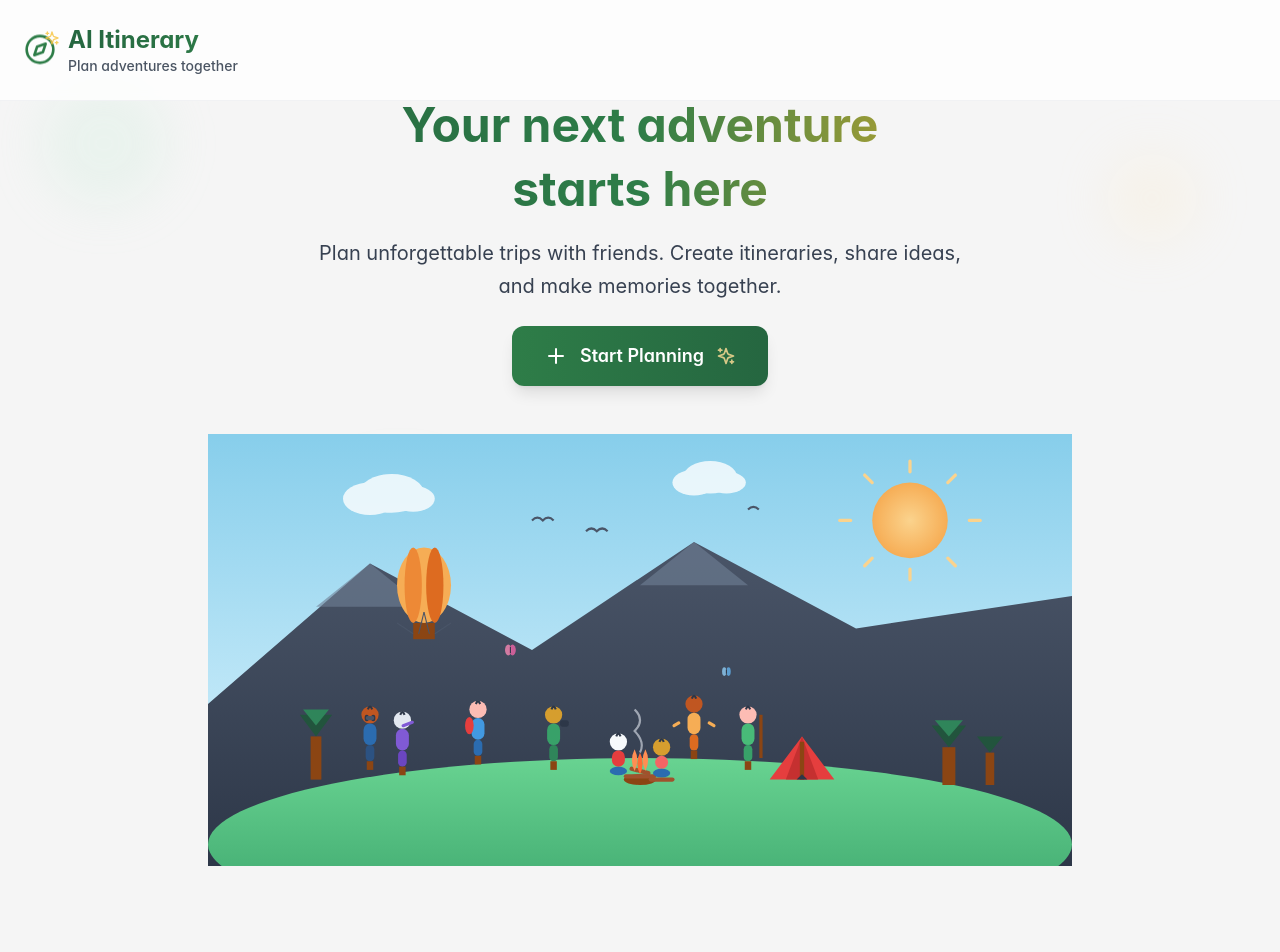
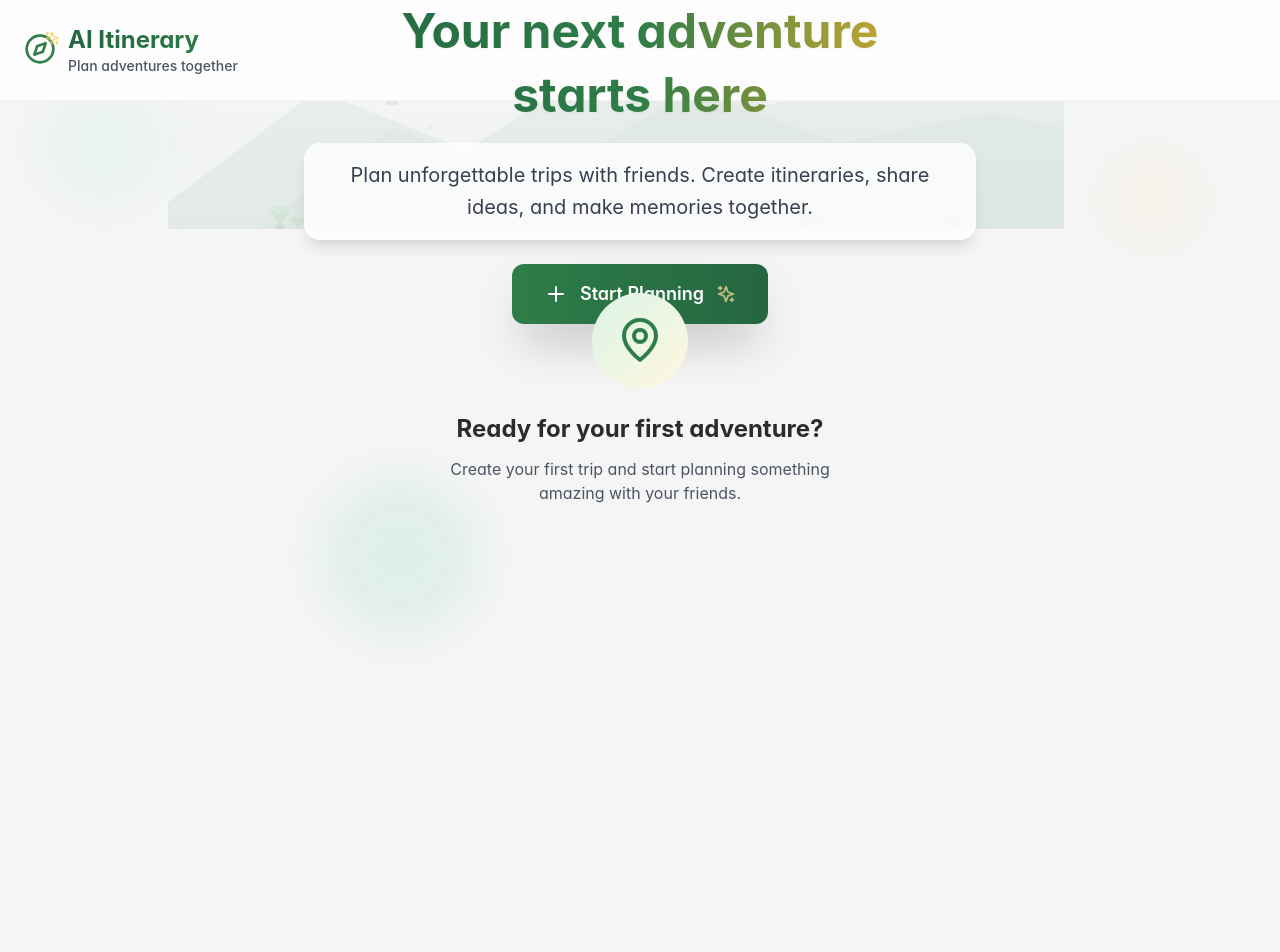
Before and after one commit to MimiLeinbach/Bolt-Hackathon, a React (Vite) app: page / in a window 1280 px wide. Shown: the top 952 px of the page. After the commit the page ends 800 px from the top, so only its background shows below. Built offline with nearby package versions, Linux system fonts and the light colour scheme.

Commit message:
Blended Homepage Background Illustration

```diff
--- a/src/components/shared/AdventureIllustration.tsx
+++ b/src/components/shared/AdventureIllustration.tsx
@@ -2,227 +2,169 @@ import React from 'react'
 
 export default function AdventureIllustration() {
   return (
-    <div className="w-full max-w-4xl mx-auto my-12 px-4">
+    <div className="relative w-full overflow-hidden -mx-6 px-6">
+      {/* Background illustration that blends with the page */}
+      <div className="absolute inset-0 pointer-events-none">
         <svg
-        viewBox="0 0 800 400"
-        className="w-full h-auto"
+          viewBox="0 0 1200 600"
+          className="w-full h-full object-cover opacity-30"
           xmlns="http://www.w3.org/2000/svg"
+          preserveAspectRatio="xMidYMid slice"
         >
-        {/* Sky gradient background */}
+          {/* Gradient definitions */}
           <defs>
             <linearGradient id="skyGradient" x1="0%" y1="0%" x2="0%" y2="100%">
-            <stop offset="0%" stopColor="#87CEEB" />
-            <stop offset="100%" stopColor="#E0F6FF" />
+              <stop offset="0%" stopColor="#F5F5F5" stopOpacity="0" />
+              <stop offset="50%" stopColor="#dcf4e6" stopOpacity="0.3" />
+              <stop offset="100%" stopColor="#f0f9f4" stopOpacity="0.5" />
             </linearGradient>
             <linearGradient id="mountainGradient" x1="0%" y1="0%" x2="0%" y2="100%">
-            <stop offset="0%" stopColor="#4A5568" />
-            <stop offset="100%" stopColor="#2D3748" />
+              <stop offset="0%" stopColor="#2E7D48" stopOpacity="0.2" />
+              <stop offset="100%" stopColor="#256640" stopOpacity="0.3" />
             </linearGradient>
             <linearGradient id="grassGradient" x1="0%" y1="0%" x2="0%" y2="100%">
-            <stop offset="0%" stopColor="#68D391" />
-            <stop offset="100%" stopColor="#38A169" />
+              <stop offset="0%" stopColor="#dcf4e6" stopOpacity="0.2" />
+              <stop offset="100%" stopColor="#bce8d1" stopOpacity="0.3" />
             </linearGradient>
             <radialGradient id="sunGradient" cx="50%" cy="50%" r="50%">
-            <stop offset="0%" stopColor="#FBD38D" />
-            <stop offset="100%" stopColor="#F6AD55" />
+              <stop offset="0%" stopColor="#F7C544" stopOpacity="0.4" />
+              <stop offset="100%" stopColor="#f4b429" stopOpacity="0.2" />
             </radialGradient>
           </defs>
 
-        {/* Sky */}
-        <rect width="800" height="400" fill="url(#skyGradient)" />
+          {/* Sky background */}
+          <rect width="1200" height="600" fill="url(#skyGradient)" />
 
           {/* Sun */}
-        <circle cx="650" cy="80" r="35" fill="url(#sunGradient)" />
+          <circle cx="950" cy="120" r="50" fill="url(#sunGradient)" />
 
           {/* Sun rays */}
-        <g stroke="#FBD38D" strokeWidth="3" strokeLinecap="round">
-          <line x1="650" y1="25" x2="650" y2="35" />
-          <line x1="650" y1="125" x2="650" y2="135" />
-          <line x1="595" y1="80" x2="585" y2="80" />
-          <line x1="705" y1="80" x2="715" y2="80" />
-          <line x1="615" y1="45" x2="608" y2="38" />
-          <line x1="685" y1="115" x2="692" y2="122" />
-          <line x1="685" y1="45" x2="692" y2="38" />
-          <line x1="615" y1="115" x2="608" y2="122" />
+          <g stroke="#F7C544" strokeWidth="2" strokeLinecap="round" opacity="0.3">
+            <line x1="950" y1="40" x2="950" y2="55" />
+            <line x1="950" y1="185" x2="950" y2="200" />
+            <line x1="870" y1="120" x2="855" y2="120" />
+            <line x1="1030" y1="120" x2="1045" y2="120" />
+            <line x1="890" y1="65" x2="880" y2="55" />
+            <line x1="1010" y1="175" x2="1020" y2="185" />
+            <line x1="1010" y1="65" x2="1020" y2="55" />
+            <line x1="890" y1="175" x2="880" y2="185" />
           </g>
 
-        {/* Clouds */}
-        <g fill="white" opacity="0.8">
-          <ellipse cx="150" cy="60" rx="25" ry="15" />
-          <ellipse cx="170" cy="55" rx="30" ry="18" />
-          <ellipse cx="190" cy="60" rx="20" ry="12" />
+          {/* Floating clouds */}
+          <g fill="#ffffff" opacity="0.4">
+            <ellipse cx="200" cy="80" rx="35" ry="20" />
+            <ellipse cx="230" cy="70" rx="40" ry="25" />
+            <ellipse cx="260" cy="80" rx="30" ry="18" />
 
-          <ellipse cx="450" cy="45" rx="20" ry="12" />
-          <ellipse cx="465" cy="40" rx="25" ry="15" />
-          <ellipse cx="480" cy="45" rx="18" ry="10" />
+            <ellipse cx="600" cy="60" rx="25" ry="15" />
+            <ellipse cx="620" cy="55" rx="30" ry="18" />
+            <ellipse cx="640" cy="60" rx="20" ry="12" />
+
+            <ellipse cx="1000" cy="200" rx="30" ry="18" />
+            <ellipse cx="1025" cy="195" rx="35" ry="20" />
           </g>
 
-        {/* Mountains */}
-        <polygon points="0,250 150,120 300,200 450,100 600,180 800,150 800,400 0,400" fill="url(#mountainGradient)" />
+          {/* Mountain silhouettes */}
+          <polygon points="0,350 200,200 400,280 600,150 800,220 1000,180 1200,200 1200,600 0,600" fill="url(#mountainGradient)" />
 
-        {/* Mountain highlights */}
-        <polygon points="150,120 200,160 100,160" fill="#718096" opacity="0.6" />
-        <polygon points="450,100 500,140 400,140" fill="#718096" opacity="0.6" />
+          {/* Secondary mountain layer */}
+          <polygon points="100,400 300,250 500,320 700,200 900,270 1100,230 1200,250 1200,600 0,600" fill="url(#mountainGradient)" opacity="0.5" />
 
-        {/* Ground/grass */}
-        <ellipse cx="400" cy="380" rx="400" ry="80" fill="url(#grassGradient)" />
+          {/* Ground/grass areas */}
+          <ellipse cx="300" cy="550" rx="200" ry="50" fill="url(#grassGradient)" />
+          <ellipse cx="700" cy="570" rx="250" ry="60" fill="url(#grassGradient)" />
+          <ellipse cx="1000" cy="560" rx="180" ry="40" fill="url(#grassGradient)" />
 
-        {/* Trees */}
-        <g>
-          {/* Tree 1 */}
-          <rect x="95" y="280" width="10" height="40" fill="#8B4513" />
-          <polygon points="100,280 85,260 115,260" fill="#22543D" />
-          <polygon points="100,270 88,255 112,255" fill="#2F855A" />
+          {/* Scattered trees */}
+          <g opacity="0.4">
+            {/* Tree cluster 1 */}
+            <rect x="145" y="380" width="10" height="40" fill="#2E7D48" />
+            <polygon points="150,380 135,360 165,360" fill="#38A169" />
+            <polygon points="150,370 140,355 160,355" fill="#48BB78" />
 
-          {/* Tree 2 */}
-          <rect x="680" y="290" width="12" height="35" fill="#8B4513" />
-          <polygon points="686,290 670,270 702,270" fill="#22543D" />
-          <polygon points="686,280 673,265 699,265" fill="#2F855A" />
+            <rect x="170" y="385" width="8" height="35" fill="#2E7D48" />
+            <polygon points="174,385 162,370 186,370" fill="#38A169" />
 
-          {/* Tree 3 */}
-          <rect x="720" y="295" width="8" height="30" fill="#8B4513" />
-          <polygon points="724,295 712,280 736,280" fill="#22543D" />
+            {/* Tree cluster 2 */}
+            <rect x="850" y="390" width="12" height="45" fill="#2E7D48" />
+            <polygon points="856,390 840,370 872,370" fill="#38A169" />
+            <polygon points="856,380 845,365 867,365" fill="#48BB78" />
+
+            <rect x="880" y="395" width="10" height="35" fill="#2E7D48" />
+            <polygon points="885,395 873,380 897,380" fill="#38A169" />
+
+            {/* Tree cluster 3 */}
+            <rect x="1050" y="385" width="8" height="30" fill="#2E7D48" />
+            <polygon points="1054,385 1042,370 1066,370" fill="#38A169" />
           </g>
 
-        {/* Campfire */}
-        <g>
-          {/* Fire base */}
-          <ellipse cx="400" cy="320" rx="15" ry="5" fill="#8B4513" />
-          {/* Logs */}
-          <rect x="385" y="315" width="30" height="4" rx="2" fill="#A0522D" />
-          <rect x="390" y="310" width="20" height="4" rx="2" fill="#A0522D" transform="rotate(15 400 312)" />
-          {/* Flames */}
-          <path d="M400,315 Q395,305 400,295 Q405,305 400,315" fill="#FF6B35" />
-          <path d="M405,312 Q410,302 405,292 Q400,302 405,312" fill="#FF8E53" />
-          <path d="M395,312 Q390,302 395,292 Q400,302 395,312" fill="#FF8E53" />
-          {/* Smoke */}
-          <path d="M400,295 Q405,285 395,275 Q405,265 395,255" stroke="#E2E8F0" strokeWidth="2" fill="none" opacity="0.6" />
+          {/* Adventure elements scattered throughout */}
+          <g opacity="0.3">
+            {/* Hot air balloon in distance */}
+            <ellipse cx="300" cy="180" rx="20" ry="28" fill="#F7C544" />
+            <ellipse cx="295" cy="180" rx="6" ry="28" fill="#f4b429" />
+            <ellipse cx="305" cy="180" rx="6" ry="28" fill="#e89611" />
+            <rect x="292" y="208" width="16" height="12" fill="#8B4513" />
+            <line x1="280" y1="208" x2="292" y2="215" stroke="#4A5568" strokeWidth="1" />
+            <line x1="320" y1="208" x2="308" y2="215" stroke="#4A5568" strokeWidth="1" />
+
+            {/* Tent silhouette */}
+            <polygon points="750,420 780,460 720,460" fill="#2E7D48" />
+            <polygon points="750,420 765,460 735,460" fill="#256640" />
+
+            {/* Campfire smoke */}
+            <path d="M600,450 Q605,440 595,430 Q605,420 595,410 Q605,400 595,390" stroke="#E2E8F0" strokeWidth="2" fill="none" opacity="0.4" />
           </g>
 
-        {/* Tent */}
-        <g>
-          <polygon points="550,280 580,320 520,320" fill="#E53E3E" />
-          <polygon points="550,280 565,320 535,320" fill="#C53030" />
-          <rect x="548" y="285" width="4" height="35" fill="#8B4513" />
-          <polygon points="545,320 555,320 550,315" fill="#2D3748" />
-        </g>
+          {/* People silhouettes - very subtle */}
+          <g opacity="0.2" fill="#2E7D48">
+            {/* Group of friends as simple silhouettes */}
+            <ellipse cx="400" cy="420" rx="3" ry="8" />
+            <ellipse cx="415" cy="425" rx="3" ry="8" />
+            <ellipse cx="430" cy="422" rx="3" ry="8" />
+            <ellipse cx="445" cy="428" rx="3" ry="8" />
+            <ellipse cx="460" cy="424" rx="3" ry="8" />
+            <ellipse cx="475" cy="427" rx="3" ry="8" />
 
-        {/* Hot air balloon */}
-        <g>
-          <ellipse cx="200" cy="140" rx="25" ry="35" fill="#F6AD55" />
-          <ellipse cx="190" cy="140" rx="8" ry="35" fill="#ED8936" />
-          <ellipse cx="210" cy="140" rx="8" ry="35" fill="#DD6B20" />
-          <rect x="190" y="175" width="20" height="15" fill="#8B4513" />
-          <line x1="175" y1="175" x2="190" y2="185" stroke="#4A5568" strokeWidth="1" />
-          <line x1="225" y1="175" x2="210" y2="185" stroke="#4A5568" strokeWidth="1" />
-          <line x1="200" y1="165" x2="195" y2="185" stroke="#4A5568" strokeWidth="1" />
-          <line x1="200" y1="165" x2="205" y2="185" stroke="#4A5568" strokeWidth="1" />
-        </g>
-
-        {/* People - Group of diverse friends */}
-        <g>
-          {/* Person 1 - Hiking with backpack */}
-          <g transform="translate(250, 280)">
-            <circle cx="0" cy="-25" r="8" fill="#FDBCB4" />
-            <rect x="-6" y="-17" width="12" height="20" rx="6" fill="#4299E1" />
-            <rect x="-4" y="3" width="8" height="15" rx="4" fill="#2B6CB0" />
-            <rect x="-3" y="18" width="6" height="8" fill="#8B4513" />
-            <ellipse cx="-8" cy="-10" rx="4" ry="8" fill="#E53E3E" />
-            <path d="M-2,-30 Q0,-35 2,-30" stroke="#2D3748" strokeWidth="2" fill="none" />
-          </g>
-
-          {/* Person 2 - Taking photos */}
-          <g transform="translate(320, 285)">
-            <circle cx="0" cy="-25" r="8" fill="#D69E2E" />
-            <rect x="-6" y="-17" width="12" height="20" rx="6" fill="#38A169" />
-            <rect x="-4" y="3" width="8" height="15" rx="4" fill="#2F855A" />
-            <rect x="-3" y="18" width="6" height="8" fill="#8B4513" />
-            <rect x="6" y="-20" width="8" height="6" rx="2" fill="#2D3748" />
-            <path d="M-2,-30 Q0,-35 2,-30" stroke="#2D3748" strokeWidth="2" fill="none" />
-          </g>
-
-          {/* Person 3 - Sitting by campfire */}
-          <g transform="translate(380, 300)">
-            <circle cx="0" cy="-15" r="8" fill="#F7FAFC" />
-            <rect x="-6" y="-7" width="12" height="15" rx="6" fill="#E53E3E" />
-            <rect x="-8" y="8" width="16" height="8" rx="8" fill="#2B6CB0" />
-            <path d="M-2,-20 Q0,-25 2,-20" stroke="#2D3748" strokeWidth="2" fill="none" />
-          </g>
-
-          {/* Person 4 - Standing with arms raised */}
-          <g transform="translate(450, 275)">
-            <circle cx="0" cy="-25" r="8" fill="#C05621" />
-            <rect x="-6" y="-17" width="12" height="20" rx="6" fill="#F6AD55" />
-            <rect x="-4" y="3" width="8" height="15" rx="4" fill="#DD6B20" />
-            <rect x="-3" y="18" width="6" height="8" fill="#8B4513" />
-            <rect x="-15" y="-15" width="8" height="3" rx="1.5" fill="#F6AD55" transform="rotate(-30)" />
-            <rect x="7" y="-15" width="8" height="3" rx="1.5" fill="#F6AD55" transform="rotate(30)" />
-            <path d="M-2,-30 Q0,-35 2,-30" stroke="#2D3748" strokeWidth="2" fill="none" />
-          </g>
-
-          {/* Person 5 - Pointing at mountains */}
-          <g transform="translate(180, 290)">
-            <circle cx="0" cy="-25" r="8" fill="#E2E8F0" />
-            <rect x="-6" y="-17" width="12" height="20" rx="6" fill="#805AD5" />
-            <rect x="-4" y="3" width="8" height="15" rx="4" fill="#6B46C1" />
-            <rect x="-3" y="18" width="6" height="8" fill="#8B4513" />
-            <rect x="6" y="-20" width="12" height="3" rx="1.5" fill="#805AD5" transform="rotate(-20)" />
-            <path d="M-2,-30 Q0,-35 2,-30" stroke="#2D3748" strokeWidth="2" fill="none" />
-          </g>
-
-          {/* Person 6 - With hiking stick */}
-          <g transform="translate(500, 285)">
-            <circle cx="0" cy="-25" r="8" fill="#FDBCB4" />
-            <rect x="-6" y="-17" width="12" height="20" rx="6" fill="#48BB78" />
-            <rect x="-4" y="3" width="8" height="15" rx="4" fill="#38A169" />
-            <rect x="-3" y="18" width="6" height="8" fill="#8B4513" />
-            <line x1="12" y1="-25" x2="12" y2="15" stroke="#8B4513" strokeWidth="3" />
-            <path d="M-2,-30 Q0,-35 2,-30" stroke="#2D3748" strokeWidth="2" fill="none" />
-          </g>
-
-          {/* Person 7 - Sitting on log */}
-          <g transform="translate(420, 305)">
-            <circle cx="0" cy="-15" r="8" fill="#D69E2E" />
-            <rect x="-6" y="-7" width="12" height="12" rx="6" fill="#F56565" />
-            <rect x="-8" y="5" width="16" height="8" rx="8" fill="#2B6CB0" />
-            <rect x="-12" y="13" width="24" height="4" rx="2" fill="#A0522D" />
-            <path d="M-2,-20 Q0,-25 2,-20" stroke="#2D3748" strokeWidth="2" fill="none" />
-          </g>
-
-          {/* Person 8 - Looking through binoculars */}
-          <g transform="translate(150, 285)">
-            <circle cx="0" cy="-25" r="8" fill="#C05621" />
-            <rect x="-6" y="-17" width="12" height="20" rx="6" fill="#2B6CB0" />
-            <rect x="-4" y="3" width="8" height="15" rx="4" fill="#2C5282" />
-            <rect x="-3" y="18" width="6" height="8" fill="#8B4513" />
-            <ellipse cx="-3" cy="-22" rx="2" ry="3" fill="#2D3748" />
-            <ellipse cx="3" cy="-22" rx="2" ry="3" fill="#2D3748" />
-            <rect x="-4" y="-24" width="8" height="4" rx="2" fill="#4A5568" />
-            <path d="M-2,-30 Q0,-35 2,-30" stroke="#2D3748" strokeWidth="2" fill="none" />
-          </g>
+            {/* Another group */}
+            <ellipse cx="650" cy="440" rx="3" ry="8" />
+            <ellipse cx="665" cy="445" rx="3" ry="8" />
+            <ellipse cx="680" cy="442" rx="3" ry="8" />
+            <ellipse cx="695" cy="448" rx="3" ry="8" />
           </g>
 
           {/* Birds in the sky */}
-        <g stroke="#4A5568" strokeWidth="2" fill="none">
-          <path d="M300,80 Q305,75 310,80 Q315,75 320,80" />
-          <path d="M350,90 Q355,85 360,90 Q365,85 370,90" />
-          <path d="M500,70 Q505,65 510,70" />
+          <g stroke="#2E7D48" strokeWidth="1.5" fill="none" opacity="0.3">
+            <path d="M400,120 Q405,115 410,120 Q415,115 420,120" />
+            <path d="M450,140 Q455,135 460,140 Q465,135 470,140" />
+            <path d="M750,100 Q755,95 760,100" />
+            <path d="M800,130 Q805,125 810,130 Q815,125 820,130" />
           </g>
 
+          {/* Floating elements */}
+          <g opacity="0.2">
             {/* Butterflies */}
-        <g>
-          <g transform="translate(280, 200)">
-            <ellipse cx="-2" cy="0" rx="3" ry="5" fill="#F687B3" opacity="0.8" />
-            <ellipse cx="2" cy="0" rx="3" ry="5" fill="#ED64A6" opacity="0.8" />
-            <line x1="0" y1="-3" x2="0" y2="3" stroke="#2D3748" strokeWidth="1" />
+            <g transform="translate(500, 300)">
+              <ellipse cx="-2" cy="0" rx="2" ry="4" fill="#F7C544" />
+              <ellipse cx="2" cy="0" rx="2" ry="4" fill="#f4b429" />
             </g>
-          <g transform="translate(480, 220)">
-            <ellipse cx="-2" cy="0" rx="2" ry="4" fill="#90CDF4" opacity="0.8" />
-            <ellipse cx="2" cy="0" rx="2" ry="4" fill="#63B3ED" opacity="0.8" />
-            <line x1="0" y1="-2" x2="0" y2="2" stroke="#2D3748" strokeWidth="1" />
+            <g transform="translate(800, 320)">
+              <ellipse cx="-2" cy="0" rx="2" ry="4" fill="#2E7D48" />
+              <ellipse cx="2" cy="0" rx="2" ry="4" fill="#38A169" />
             </g>
+
+            {/* Floating leaves */}
+            <ellipse cx="350" cy="250" rx="3" ry="6" fill="#48BB78" transform="rotate(45 350 250)" />
+            <ellipse cx="550" cy="280" rx="2" ry="5" fill="#38A169" transform="rotate(-30 550 280)" />
+            <ellipse cx="900" cy="300" rx="3" ry="6" fill="#2E7D48" transform="rotate(60 900 300)" />
           </g>
         </svg>
       </div>
+
+      {/* Content area with proper spacing */}
+      <div className="relative z-10 py-16">
+        {/* This creates the space where your content will sit above the illustration */}
+      </div>
+    </div>
   )
 }
--- a/src/pages/HomePage.tsx
+++ b/src/pages/HomePage.tsx
@@ -11,44 +11,49 @@ export default function HomePage() {
   const error = location.state?.error
 
   return (
-    <div className="animate-fade-in">
+    <div className="animate-fade-in relative">
       {/* Error Message */}
       {error && (
-        <div className="mb-6 p-4 bg-red-50 border border-red-200 rounded-xl flex items-center space-x-3">
+        <div className="mb-6 p-4 bg-red-50 border border-red-200 rounded-xl flex items-center space-x-3 relative z-20">
           <AlertCircle className="w-5 h-5 text-red-500 flex-shrink-0" />
           <p className="text-red-700 text-sm">{error}</p>
         </div>
       )}
 
-      {/* Hero Section */}
-      <div className="text-center mb-12">
+      {/* Hero Section with Background Illustration */}
+      <div className="relative">
+        {/* Background Adventure Illustration */}
+        <AdventureIllustration />
+
+        {/* Hero Content - positioned over the illustration */}
+        <div className="absolute inset-0 flex items-center justify-center">
+          <div className="text-center px-6">
             <div className="mb-6">
-          <h2 className="text-5xl font-bold mb-4 bg-gradient-to-r from-forest-600 via-forest-500 to-gold-500 bg-clip-text text-transparent">
+              <h2 className="text-5xl font-bold mb-4 bg-gradient-to-r from-forest-600 via-forest-500 to-gold-500 bg-clip-text text-transparent drop-shadow-sm">
                 Your next adventure
               </h2>
-          <h3 className="text-5xl font-bold mb-6 bg-gradient-to-r from-forest-600 via-forest-500 to-gold-500 bg-clip-text text-transparent">
+              <h3 className="text-5xl font-bold mb-6 bg-gradient-to-r from-forest-600 via-forest-500 to-gold-500 bg-clip-text text-transparent drop-shadow-sm">
                 starts here
               </h3>
-          <p className="text-xl text-gray-700 max-w-2xl mx-auto leading-relaxed">
+              <p className="text-xl text-gray-700 max-w-2xl mx-auto leading-relaxed bg-white/80 backdrop-blur-sm rounded-2xl px-8 py-4 shadow-lg">
                 Plan unforgettable trips with friends. Create itineraries, share ideas, and make memories together.
               </p>
             </div>
 
             <Link to="/create-trip">
-          <button className="btn-primary text-lg px-8 py-4 inline-flex items-center space-x-3 group">
+              <button className="btn-primary text-lg px-8 py-4 inline-flex items-center space-x-3 group shadow-2xl">
                 <Plus className="w-6 h-6 group-hover:rotate-90 transition-transform duration-300" />
                 <span>Start Planning</span>
                 <Sparkles className="w-5 h-5 animate-pulse text-gold-300" />
               </button>
             </Link>
           </div>
-
-      {/* Adventure Illustration */}
-      <AdventureIllustration />
+        </div>
+      </div>
 
       {/* Recent Trips */}
       {trips.length > 0 && (
-        <div className="animate-slide-up">
+        <div className="animate-slide-up mt-12 relative z-10">
           <h3 className="text-2xl font-bold text-charcoal mb-6 flex items-center">
             <MapPin className="w-6 h-6 mr-2 text-forest-500" />
             Your Adventures
@@ -95,7 +100,7 @@ export default function HomePage() {
 
       {/* Empty State */}
       {trips.length === 0 && (
-        <div className="text-center py-16 animate-slide-up">
+        <div className="text-center py-16 animate-slide-up relative z-10">
           <div className="w-24 h-24 mx-auto mb-6 bg-gradient-to-br from-forest-100 to-gold-100 rounded-full flex items-center justify-center">
             <MapPin className="w-12 h-12 text-forest-500 animate-bounce-gentle" />
           </div>
```
Lines whose indentation alone changed are shown as unchanged.
